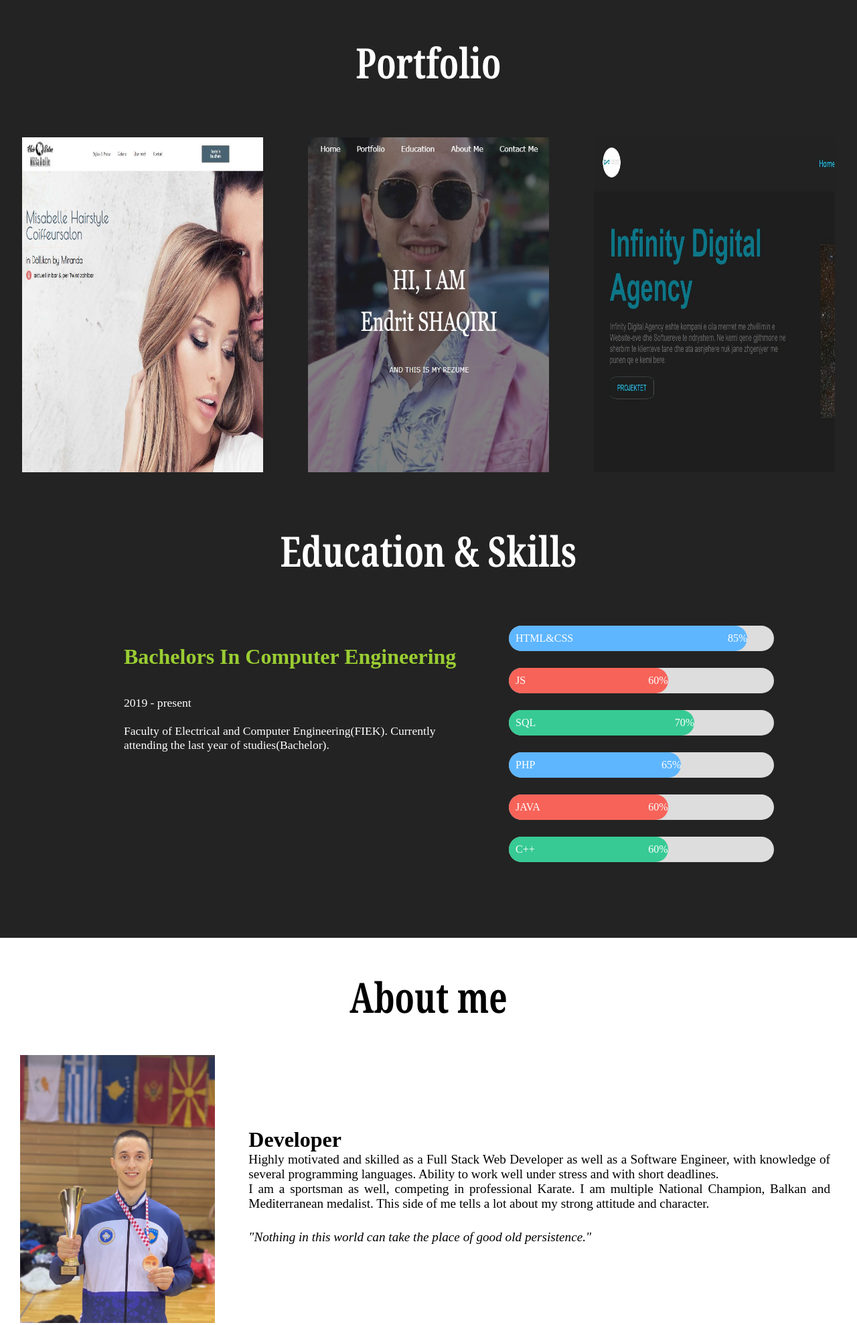
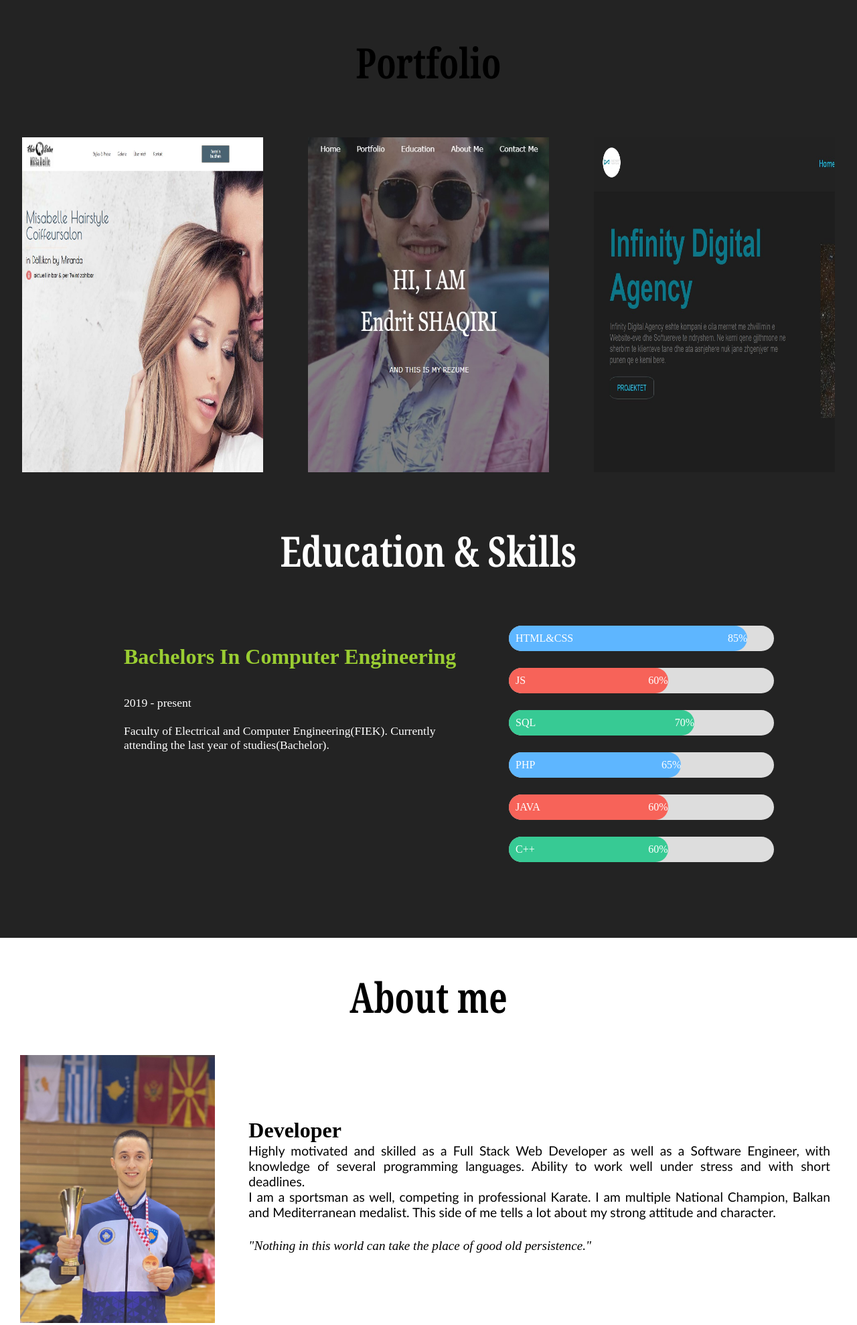
Before and after one commit to EndritShaqiri/EndritShaqiri, a plain HTML site: page index.html in a window 1280 px wide. Shown: the part 700-2678 px from the top of the page at 67% size. Drawn offline with Linux system fonts and the light colour scheme.

Commit message:
Update index.html

```diff
--- a/index.html
+++ b/index.html
@@ -30,10 +30,10 @@
     </section>
 
     <section id="portfolio">
-        <h1 class="heading">Portfolio</h1>
+        <h1 style="color: black;" class="heading">Portfolio</h1>
         <div class="gallery">
             <a href="https://misabelle.ch/" target="_blank"><img src="misabelle.jpg" alt=""></a>
-            <img src="endro.jpg" alt="">
+            <a href="/"><img src="endro.jpg" alt=""></a>
             <a href="https://infinityagency.netlify.app/" target="_blank"><img src="inf.jpg" alt=""></a>
         </div>
     </section>
@@ -83,7 +83,7 @@
             <img id="foto12" src="IMG_1926.jpeg" alt="My Pic">
             <div class="name">
                 <h2 style="padding-left: 10px;">Developer</h2>
-                <p class="parag" style="padding-right: 30px; padding-left: 10px;">Highly motivated and skilled as a Full Stack Web Developer as well as a Software Engineer, with knowledge of several programming languages.
+                <p class="parag" style="padding-right: 30px; padding-left: 10px; font-family: 'Trebuchet MS', 'Lucida Sans Unicode', 'Lucida Grande', 'Lucida Sans', Arial, sans-serif;">Highly motivated and skilled as a Full Stack Web Developer as well as a Software Engineer, with knowledge of several programming languages.
                     Ability to work well under stress and with short deadlines. <br>I am a sportsman as well, competing in professional Karate. I am multiple National Champion,
                      Balkan and Mediterranean medalist. This side of me tells a lot about my strong attitude and character.
                 </p><br>
```
